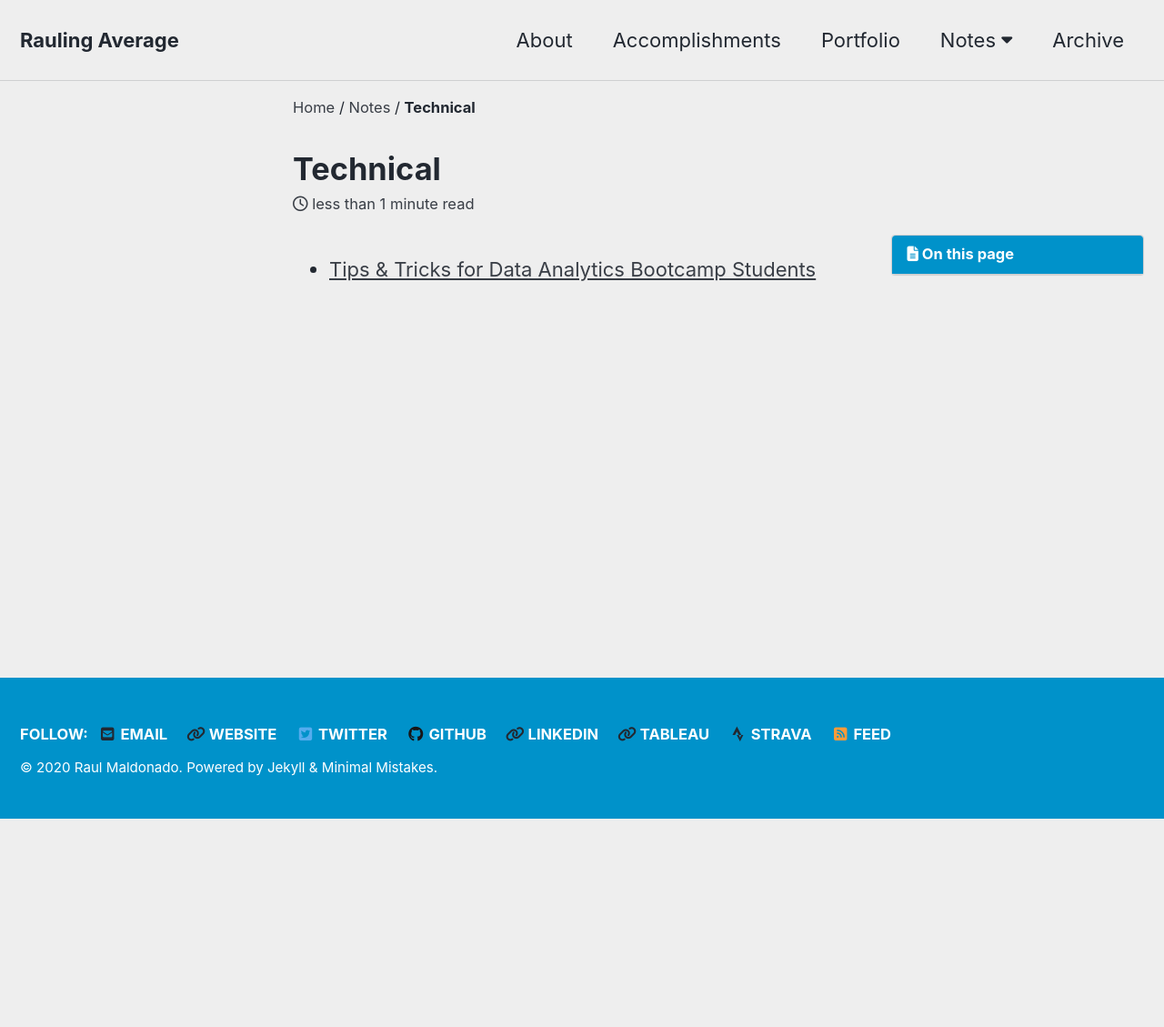
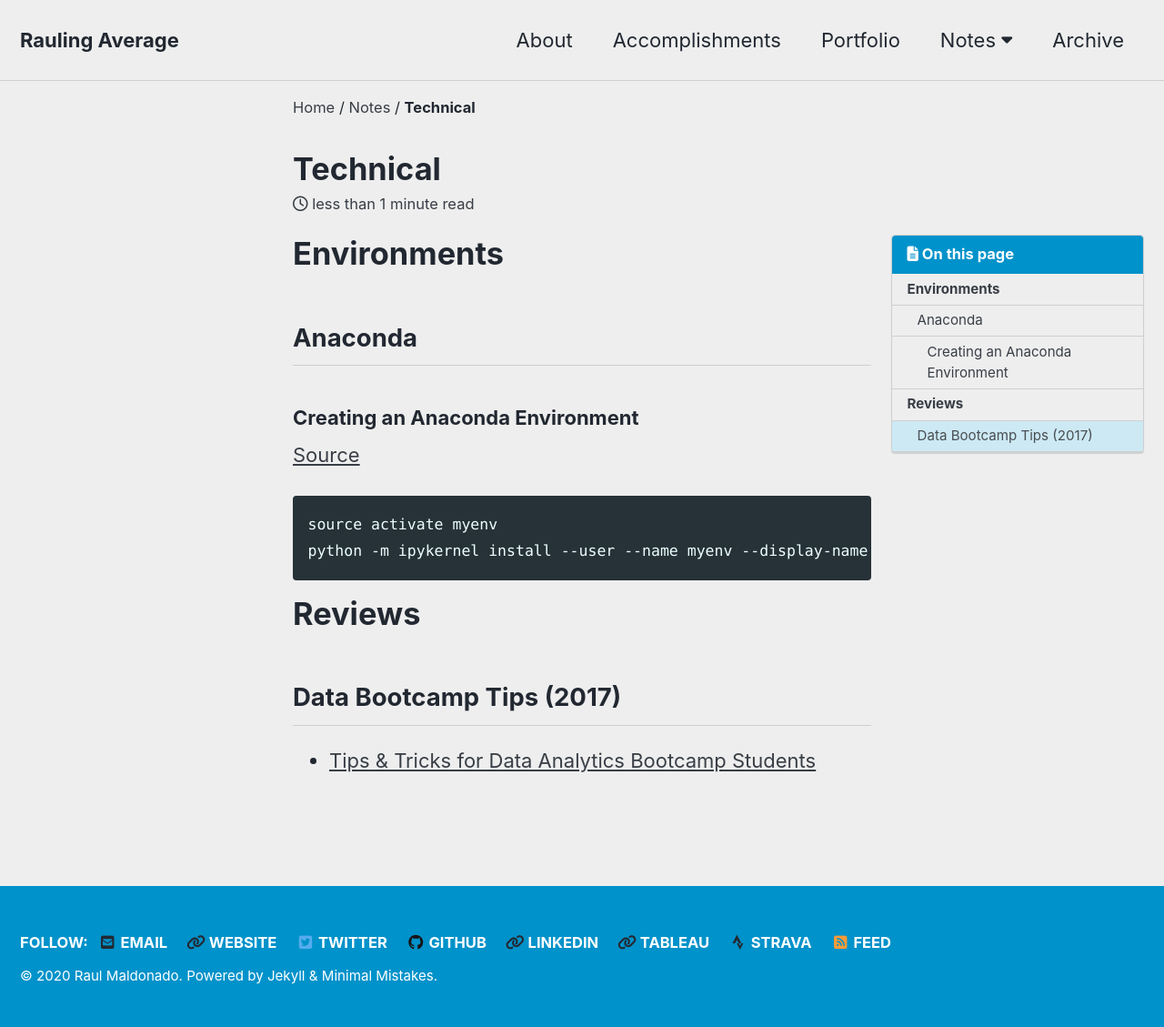
Before and after one commit to CloudChaoszero/CloudChaoszero.github.io, a Jekyll site: the page built from _pages/technical.md, in a window 1280 px wide. Shown: the whole page at 91% size. Built offline with Jekyll 4.4.1, drawn with Linux system fonts in a browser that asks for light colours; cached includes are drawn as plain includes; nearby versions of some CDN libraries; before the commit the page ends 900 px from its top, so only the background shows below that.

Commit message:
Add minor notes on Kaggle API and technical

````diff
--- a/_pages/technical.md
+++ b/_pages/technical.md
@@ -4,4 +4,19 @@ title: "Technical"
 author_profile: false
 toc: true
 ---
+
+# Environments
+
+## Anaconda
+
+### Creating an Anaconda Environment
+[Source](https://stackoverflow.com/questions/39604271/conda-environments-not-showing-up-in-jupyter-notebook)
+```
+source activate myenv
+python -m ipykernel install --user --name myenv --display-name "Python (myenv)"
+```
+
+# Reviews
+
+## Data Bootcamp Tips (2017)
 * [Tips & Tricks for Data Analytics Bootcamp Students](https://github.com/CloudChaoszero/DataMentor-Tips4Students-Library")
````
Also changed, not shown: _pages/api.md (+9 -0 lines), Gemfile.lock.
